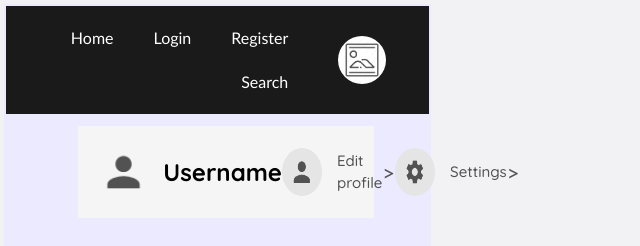
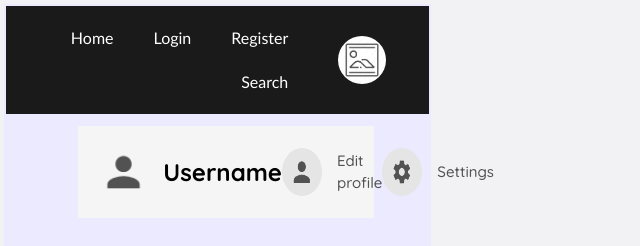
Before and after one commit to iriamr12/final-project, a React (Vite) app in the folder client/: page /search in a window 1280 px wide. Shown: the top 246 px of the page, without its empty margins (0-640 px from the left). Built offline with nearby package versions, Linux system fonts and the light colour scheme.

Commit message:
resolve issues related to removing material v4 dependency.
Material v4 and Material v5 were listed in the dependencies and would have caused conflicts and undefined behaviour

```diff
--- a/client/package.json
+++ b/client/package.json
@@ -14,7 +14,8 @@
     "@emotion/styled": "^11.11.0",
     "@mui/material": "^5.15.6",
     "react": "^18.2.0",
-    "react-dom": "^18.2.0"
+    "react-dom": "^18.2.0",
+    "react-router-dom": "^6.21.3"
   },
   "devDependencies": {
     "@types/react": "^18.2.43",
--- a/client/src/components/Booksearch.jsx
+++ b/client/src/components/Booksearch.jsx
@@ -2,7 +2,6 @@ import { useState } from "react";
 import Books from "./Books";
 import BookForm from "./BookForm";
 import "./Booksearch.css";
-import { Box, Button, Grid } from "@material-ui/core";
 
 function BookSearch() {
   const [loading, setLoading] = useState(false);
--- a/client/src/components/Navigation.jsx
+++ b/client/src/components/Navigation.jsx
@@ -1,7 +1,6 @@
 import React from "react";
 import "./Navigation.css";
 import profilePhoto from "./1000_F_321955279_TeWobe24GeJ8RSFgbndcM0f6zEVu9P7S.jpg";
-import "boxicons";
 import profilePic from "./profile.png";
 import settingPic from "./setting.png";
 import userPic from "./user.png";
@@ -51,13 +50,13 @@ function Navigation() {
               <a href="#" className="sub-menu-link">
                 <img src={profilePic} className="mini-picture" />
                 <p>Edit profile</p>
-                <span>></span>
+                <span></span>
               </a>
 
               <a href="#" className="sub-menu-link">
                 <img src={settingPic} className="mini-picture" />
                 <p>Settings</p>
-                <span>></span>
+                <span></span>
               </a>
             </div>
           </div>
```
Also changed, not shown: 1 other file (tests, documents, lock files or other folders).
